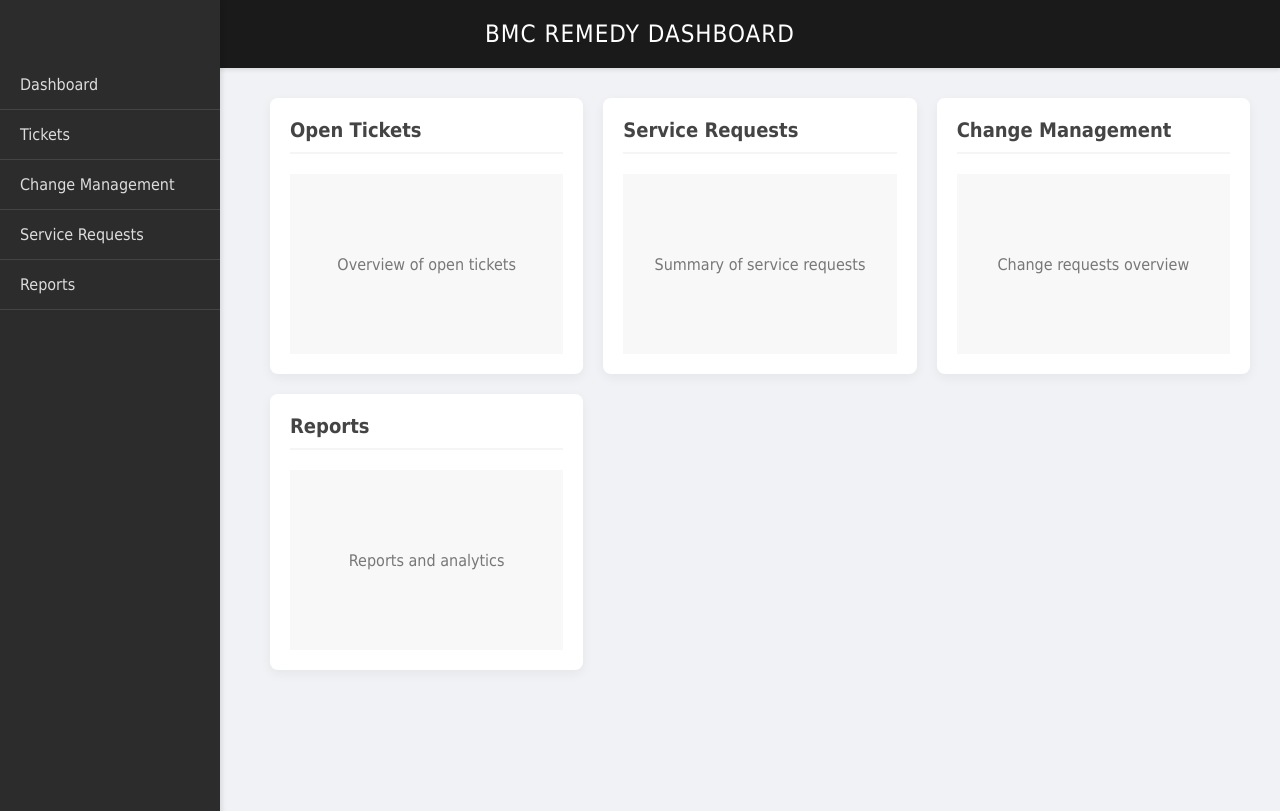
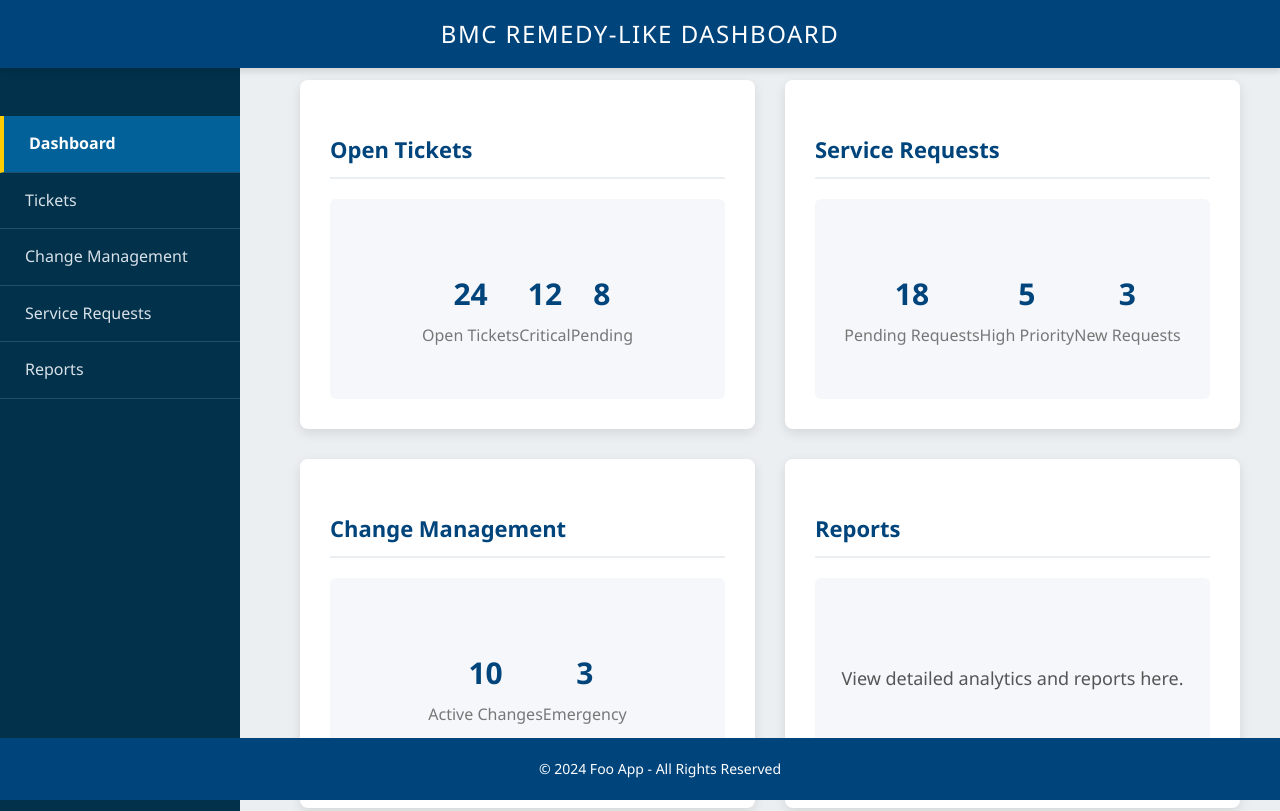
Before and after one commit to gaikwadgaurav12495/test2, a plain HTML site: page index.html in a window 1280 px wide. Shown: the top 811 px of the page. Drawn offline with Linux system fonts and the light colour scheme.

Commit message:
Update index.html

```diff
--- a/index.html
+++ b/index.html
@@ -5,124 +5,203 @@
     <meta charset="UTF-8">
     <meta name="viewport" content="width=device-width, initial-scale=1.0">
     <meta http-equiv="X-UA-Compatible" content="ie=edge">
-    <title>BMC Remedy Dashboard</title>
+    <title>BMC Remedy-like Dashboard</title>
     <style>
+        /* Global Styling */
         body {
-            font-family: Tahoma, sans-serif;
-            background-color: #f0f2f5;
+            font-family: 'Segoe UI', Tahoma, sans-serif;
+            background-color: #eceff1;
             margin: 0;
             padding: 0;
             color: #333;
+            line-height: 1.6;
         }
 
         /* Header Styling */
         header {
-            background-color: #1a1a1a;
-            color: #ffffff;
-            text-align: center;
-            padding: 20px 0;
-            box-shadow: 0 2px 4px rgba(0, 0, 0, 0.1);
+            background-color: #00447c;
+            color: white;
+            padding: 15px 0;
+            box-shadow: 0px 4px 6px rgba(0, 0, 0, 0.1);
+            position: fixed;
+            width: 100%;
+            top: 0;
+            z-index: 1000;
         }
 
         header h1 {
+            margin: 0;
+            text-align: center;
+            text-transform: uppercase;
             font-size: 24px;
             font-weight: 500;
-            margin: 0;
-            text-transform: uppercase;
-            letter-spacing: 1px;
+            letter-spacing: 1.5px;
         }
 
         /* Sidebar Styling */
         .sidebar {
-            background-color: #2c2c2c;
-            width: 220px;
+            background-color: #01314b;
+            width: 240px;
             height: 100vh;
             position: fixed;
-            top: 0;
+            top: 60px;
             left: 0;
-            padding-top: 60px;
-            box-shadow: 2px 0 5px rgba(0, 0, 0, 0.1);
-            z-index: 1000;
+            padding: 40px 0;
+            z-index: 999;
         }
 
         .sidebar ul {
-            list-style: none;
+            list-style-type: none;
             padding: 0;
-            margin: 0;
         }
 
         .sidebar ul li {
-            border-bottom: 1px solid #444;
+            padding: 15px 25px;
+            border-bottom: 1px solid #1e526c;
+            transition: background-color 0.3s;
+        }
+
+        .sidebar ul li:hover {
+            background-color: #026199;
         }
 
         .sidebar ul li a {
-            display: block;
-            padding: 15px 20px;
-            color: #ddd;
+            color: #d9e1e8;
+            text-decoration: none;
             font-size: 16px;
-            text-decoration: none;
-            transition: background-color 0.3s, color 0.3s;
+            font-weight: 500;
         }
 
-        .sidebar ul li a:hover {
-            background-color: #555;
-            color: #fff;
+        /* Sidebar Active State */
+        .sidebar ul li.active {
+            background-color: #026199;
+            border-left: 4px solid #ffcc00;
         }
 
-        /* Content Styling */
+        .sidebar ul li.active a {
+            color: #ffffff;
+            font-weight: bold;
+        }
+
+        /* Main Content Styling */
         .content {
-            margin-left: 240px;
-            padding: 30px;
+            margin-left: 260px;
+            padding: 80px 40px;
+            background-color: #eceff1;
+            min-height: 100vh;
         }
 
         .dashboard {
             display: grid;
             grid-template-columns: repeat(auto-fill, minmax(300px, 1fr));
-            grid-gap: 20px;
+            gap: 30px;
         }
 
+        /* Module Styling */
         .module {
-            background-color: #ffffff;
-            padding: 20px;
+            background-color: white;
+            padding: 30px;
             border-radius: 8px;
-            box-shadow: 0px 4px 12px rgba(0, 0, 0, 0.05);
-            transition: transform 0.3s;
+            box-shadow: 0 4px 12px rgba(0, 0, 0, 0.1);
+            transition: transform 0.3s, box-shadow 0.3s;
+            position: relative;
         }
 
         .module:hover {
             transform: translateY(-5px);
+            box-shadow: 0 6px 16px rgba(0, 0, 0, 0.15);
         }
 
         .module h3 {
-            font-size: 20px;
-            margin-top: 0;
-            color: #444;
-            border-bottom: 2px solid #f5f5f5;
+            font-size: 22px;
+            color: #00447c;
+            border-bottom: 2px solid #eceff1;
             padding-bottom: 10px;
+            margin-bottom: 20px;
         }
 
         .module-content {
-            background-color: #f8f8f8;
-            height: 180px;
+            background-color: #f5f7fa;
+            height: 200px;
             display: flex;
             align-items: center;
             justify-content: center;
+            color: #555;
+            font-size: 18px;
+            border-radius: 6px;
+            transition: background-color 0.3s, color 0.3s;
+        }
+
+        .module:hover .module-content {
+            background-color: #00447c;
+            color: white;
+        }
+
+        /* Advanced Styling for Widgets */
+        .module-stats {
+            display: flex;
+            justify-content: space-between;
+            align-items: center;
+            margin-top: 15px;
+        }
+
+        .module-stats .stat {
+            display: flex;
+            flex-direction: column;
+            align-items: center;
             font-size: 16px;
+        }
+
+        .module-stats .stat h4 {
+            font-size: 30px;
+            color: #00447c;
+            margin: 5px 0;
+        }
+
+        .module-stats .stat p {
+            margin: 0;
             color: #777;
         }
 
-        /* Responsive */
+        /* Footer Styling */
+        footer {
+            text-align: center;
+            padding: 20px;
+            background-color: #00447c;
+            color: white;
+            position: fixed;
+            width: 100%;
+            bottom: 0;
+            z-index: 1000;
+            font-size: 14px;
+        }
+
+        /* Responsive Breakpoints */
+        @media (max-width: 1200px) {
+            .module-content {
+                font-size: 16px;
+            }
+        }
+
         @media (max-width: 768px) {
             .sidebar {
-                width: 180px;
+                width: 200px;
             }
 
             .content {
-                margin-left: 200px;
+                margin-left: 220px;
+            }
+
+            .module h3 {
+                font-size: 18px;
             }
 
             .module-content {
                 font-size: 14px;
+            }
+
+            .module-stats .stat h4 {
+                font-size: 25px;
             }
         }
 
@@ -136,11 +215,15 @@
             }
 
             .module h3 {
-                font-size: 18px;
+                font-size: 16px;
             }
 
             .module-content {
                 font-size: 12px;
+            }
+
+            .module-stats .stat h4 {
+                font-size: 20px;
             }
         }
     </style>
@@ -148,13 +231,15 @@
 
 <body>
 
+    <!-- Header -->
     <header>
-        <h1>BMC Remedy Dashboard</h1>
+        <h1>BMC Remedy-like Dashboard</h1>
     </header>
 
+    <!-- Sidebar -->
     <div class="sidebar">
         <ul>
-            <li><a href="#">Dashboard</a></li>
+            <li class="active"><a href="#">Dashboard</a></li>
             <li><a href="#">Tickets</a></li>
             <li><a href="#">Change Management</a></li>
             <li><a href="#">Service Requests</a></li>
@@ -162,38 +247,78 @@
         </ul>
     </div>
 
+    <!-- Main Content -->
     <div class="content">
         <div class="dashboard">
+            <!-- Open Tickets Module -->
             <div class="module">
                 <h3>Open Tickets</h3>
                 <div class="module-content">
-                    <p>Overview of open tickets</p>
+                    <div class="module-stats">
+                        <div class="stat">
+                            <h4>24</h4>
+                            <p>Open Tickets</p>
+                        </div>
+                        <div class="stat">
+                            <h4>12</h4>
+                            <p>Critical</p>
+                        </div>
+                        <div class="stat">
+                            <h4>8</h4>
+                            <p>Pending</p>
+                        </div>
+                    </div>
                 </div>
             </div>
 
+            <!-- Service Requests Module -->
             <div class="module">
                 <h3>Service Requests</h3>
                 <div class="module-content">
-                    <p>Summary of service requests</p>
+                    <div class="module-stats">
+                        <div class="stat">
+                            <h4>18</h4>
+                            <p>Pending Requests</p>
+                        </div>
+                        <div class="stat">
+                            <h4>5</h4>
+                            <p>High Priority</p>
+                        </div>
+                        <div class="stat">
+                            <h4>3</h4>
+                            <p>New Requests</p>
+                        </div>
+                    </div>
                 </div>
             </div>
 
+            <!-- Change Management Module -->
             <div class="module">
                 <h3>Change Management</h3>
                 <div class="module-content">
-                    <p>Change requests overview</p>
+                    <div class="module-stats">
+                        <div class="stat">
+                            <h4>10</h4>
+                            <p>Active Changes</p>
+                        </div>
+                        <div class="stat">
+                            <h4>3</h4>
+                            <p>Emergency</p>
+                        </div>
+                    </div>
                 </div>
             </div>
 
+            <!-- Reports Module -->
             <div class="module">
                 <h3>Reports</h3>
                 <div class="module-content">
-                    <p>Reports and analytics</p>
+                    <p>View detailed analytics and reports here.</p>
                 </div>
             </div>
         </div>
     </div>
 
-</body>
-
-</html>
+    <!-- Footer -->
+    <footer>
+        © 2024 Foo App - All Rights Reserved
```
